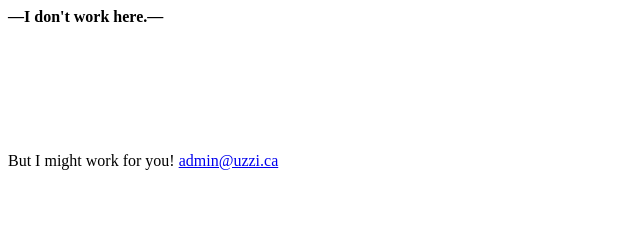
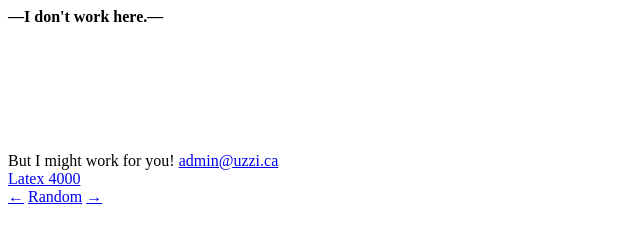
Before and after one commit to UzziD/site, a plain HTML site: page index.html in a window 1280 px wide. Shown: the whole page, without its empty margins (0-640 px from the left). Drawn offline with Linux system fonts and the light colour scheme.

Commit message:
Update index.html with basic webring integration

```diff
--- a/index.html
+++ b/index.html
@@ -20,3 +20,12 @@
 <br>
 But I might work for you!
 <a href="mailto:admin@uzzi.ca?Subject=Serious Inquiry" target="_top">admin@uzzi.ca</a>
+<div class="latex4000Webring">
+    <a href="https://latex4000.neocities.org" title="Collective">Latex 4000</a>
+    <div class="latex4000WebringButtons">
+        <a href="https://latex4000.neocities.org" id="latex4000Prev" title="Previous">←</a>
+        <a href="#" id="latex4000Random" title="Random">Random</a>
+        <a href="https://latex4000.neocities.org" id="latex4000Next" title="Next">→</a>
+    </div>
+    <script id="latex4000Webring" src="https://latex4000.neocities.org/webring.min.js" data-alias="uzzi"></script>
+</div>
```
